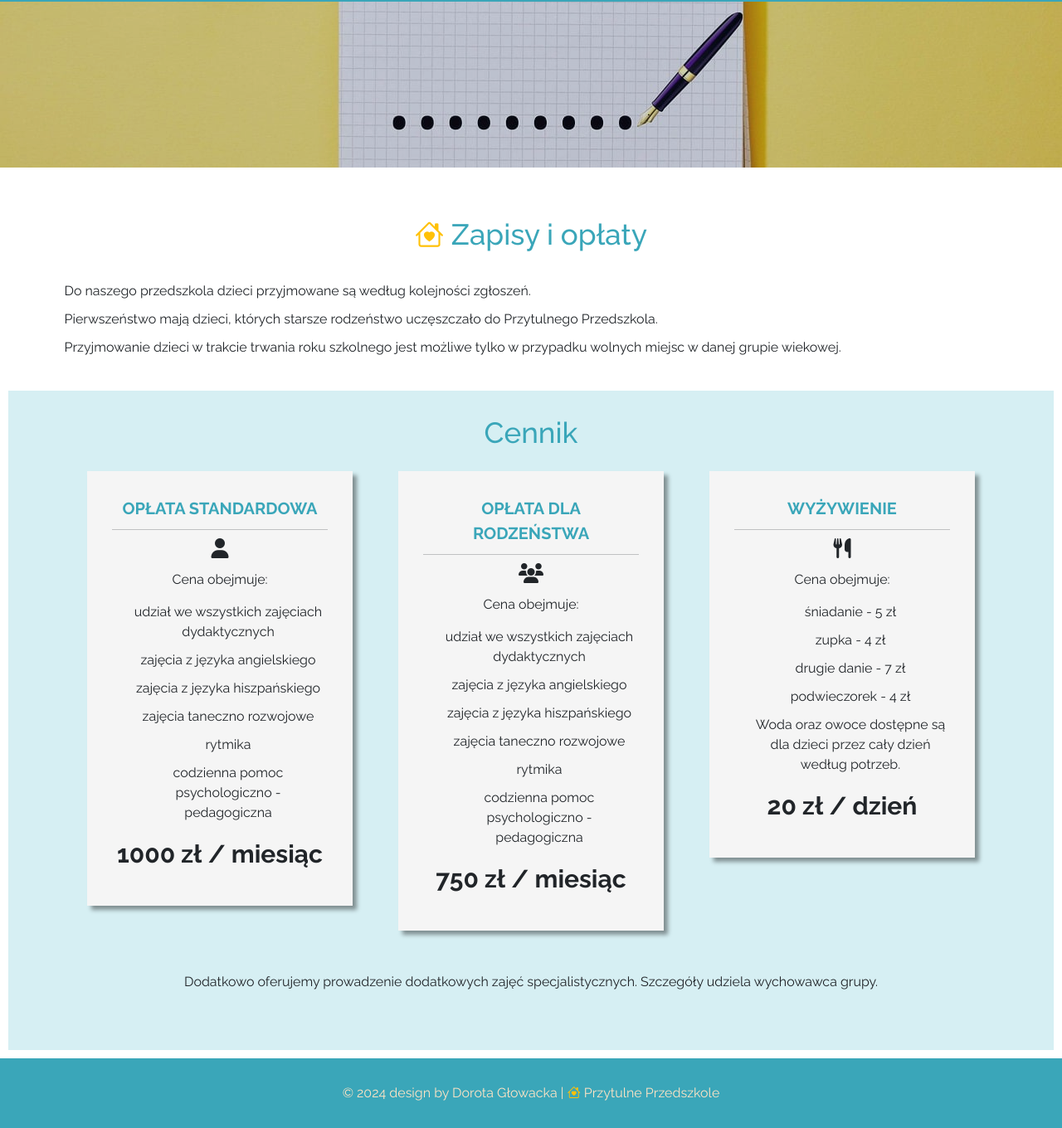
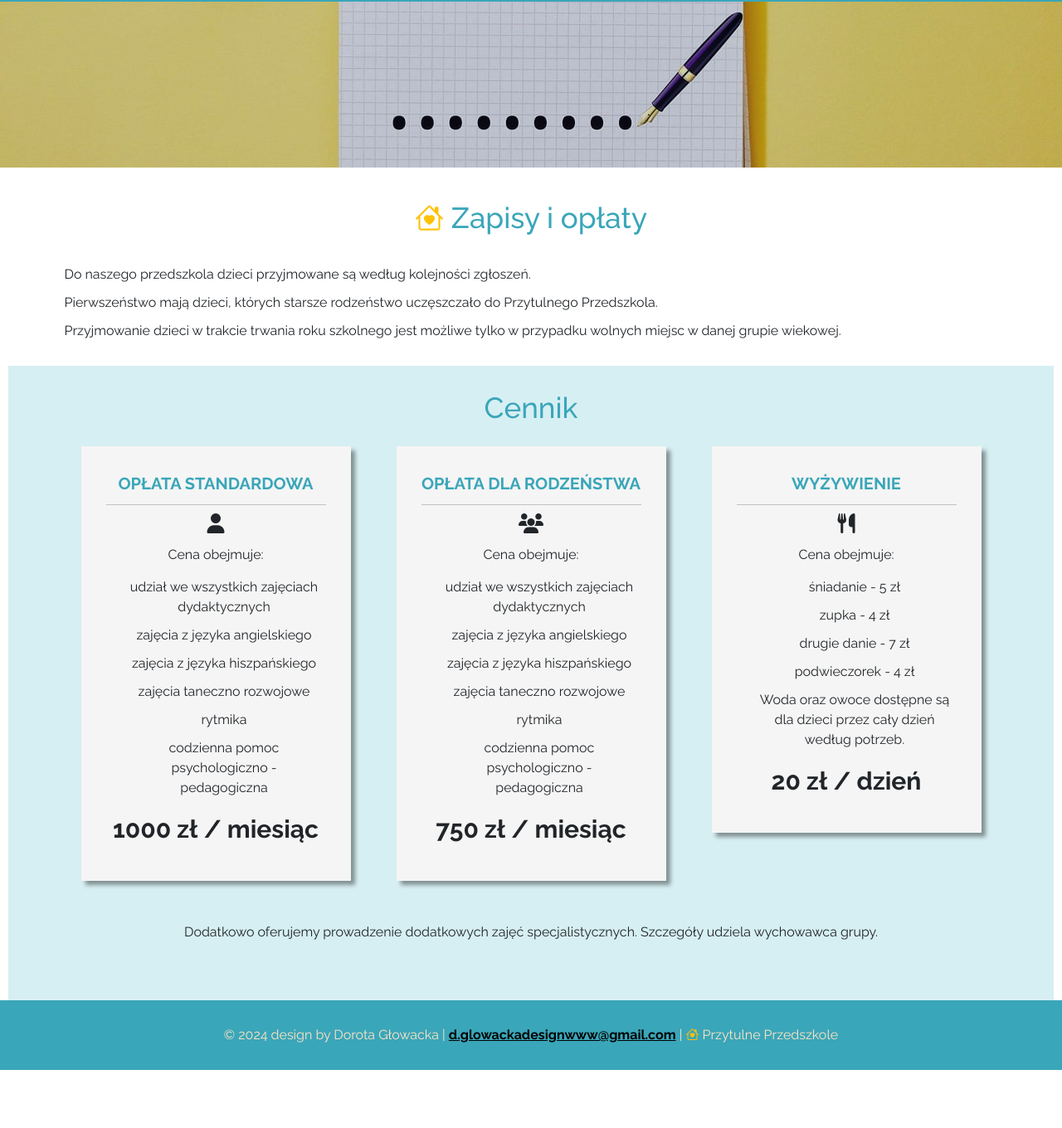
Before and after one commit to Dorota-GLOWACKA/PrzytulnePrzedszkole, a plain HTML site: page price.html in a window 1280 px wide. Shown: the part 60-1420 px from the top of the page at 83% size. After the commit the page ends 1350 px from the top, so only its background shows below. Drawn offline with nearby package versions, Linux system fonts and the light colour scheme.

Commit message:
footer updated, margin bottom in contact section deleted, logo as link

```diff
--- a/css/style.css
+++ b/css/style.css
@@ -293,6 +293,11 @@ table tr td {
 	height: 440px;
 }
 
+.contact-mail {
+	color: black;
+	font-weight: bold;
+}
+
 @media (min-width: 992px) {
 	.aboutus-info .container {
 		padding: 0;
--- a/price.html
+++ b/price.html
@@ -22,7 +22,7 @@
 
   <nav class="navbar navbar-expand-lg navbar-dark py-3 sticky-top">
     <div class="container">
-      <a class="navbar-brand title-nav" href="#"><i class="bi bi-house-heart text-warning "></i> Przytulne
+      <a class="navbar-brand title-nav" href="index.html"><i class="bi bi-house-heart text-warning "></i> Przytulne
         Przedszkole</a>
       <button class="navbar-toggler" type="button" data-bs-toggle="collapse" data-bs-target="#navbarNavAltMarkup"
         aria-controls="navbarNavAltMarkup" aria-expanded="false" aria-label="Toggle navigation">
@@ -48,8 +48,8 @@
       <div class="hero-shadow"></div>
     </section>
 
-    <section class="plan-top py-3 m-3">
-      <div class="container py-3">
+    <section class="plan-top py-3 ">
+      <div class="container ">
         <h2 class="section-title py-5"><i class="bi bi-house-heart text-warning "></i> Zapisy i opłaty</h2>
         <p>Do naszego przedszkola dzieci przyjmowane są według kolejności zgłoszeń.</p>
         <p>Pierwszeństwo mają dzieci, których starsze rodzeństwo uczęszczało do Przytulnego Przedszkola.</p>
@@ -59,12 +59,12 @@
     </section>
 
 
-    <section class="prices py-5  price-info m-3">
+    <section class="prices py-5  price-info m-3 mb-0">
 
       <h2 class="section-title">Cennik</h2>
       <div class="underline"></div>
       <div class="container">
-        <div class="price-wrap row justify-content-center m-0">
+        <div class="price-wrap row justify-content-center ">
 
           <div class="col-md-6 col-xl-4">
             <div class="person-type text-center">
@@ -137,7 +137,8 @@
 
   <footer>
     <p class="py-5 mb-0 text-center">&copy; 2024 design by Dorota Głowacka |
-      <i class="bi bi-house-heart text-warning "></i> Przytulne
+      <a class="contact-mail" href="mailto:d.glowackadesignwww@gmail.com">d.glowackadesignwww@gmail.com</a> | <i
+        class="bi bi-house-heart text-warning "></i> Przytulne
       Przedszkole</a>
     </p>
   </footer>
```
Also changed, not shown: contact.html (+4 -3 lines), index.html (+5 -3 lines), plan.html (+3 -2 lines), team.html (+3 -2 lines).
